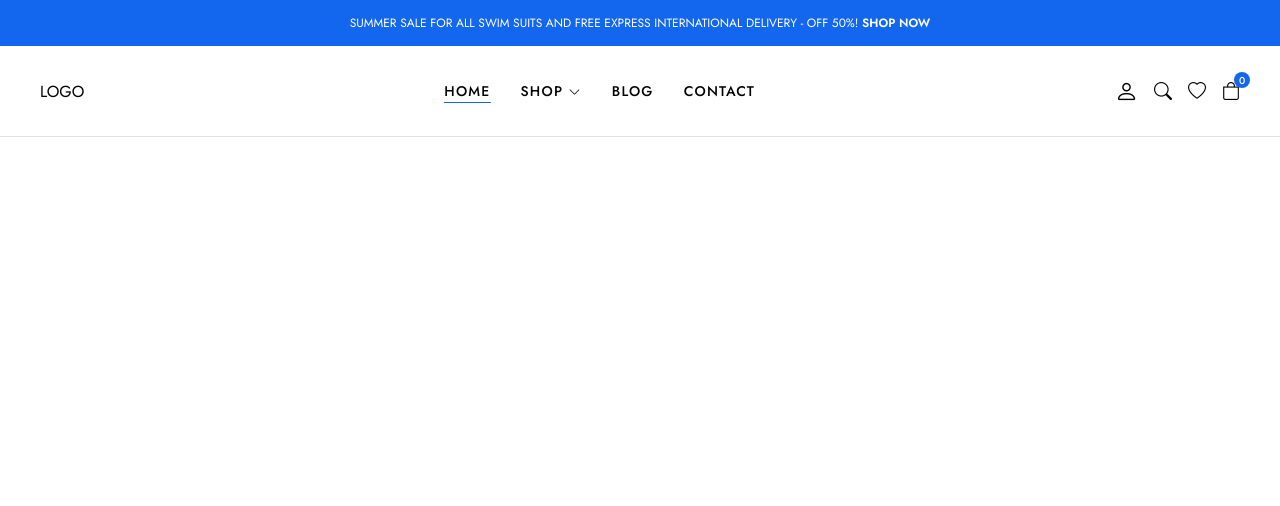
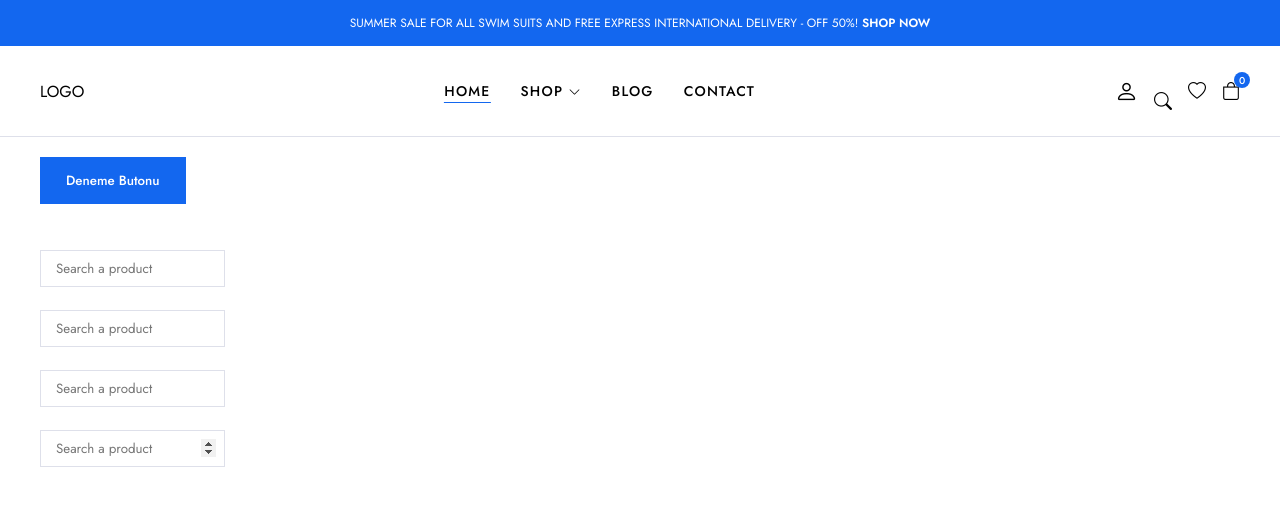
Before and after one commit to anlerdem/E-Commerce-CMS, a plain HTML site: page index.html in a window 1280 px wide. Drawn offline with nearby package versions, Linux system fonts and the light colour scheme.

Commit message:
button and input css

```diff
--- a/index.html
+++ b/index.html
@@ -161,6 +161,25 @@
             </div>
         </div>
     </header>
+
+    <div class="container">
+        <button class="btn btn-primary btn-lg">Deneme Butonu</button>
+        <br>
+        <br>
+        <br>
+        <input type="text" placeholder="Search a product">
+        <br>
+        <br>
+        <input type="password" placeholder="Search a product">
+        <br>
+        <br>
+        <input type="email" placeholder="Search a product">
+        <br>
+        <br>
+        <input type="number" placeholder="Search a product">
+    </div>
+    </div>
+
 </body>
 
 </html>
--- a/style.css
+++ b/style.css
@@ -36,6 +36,66 @@ p {
     margin: 0 auto;
 }
 
+.logo {
+    font-size: 24px;
+    font-weight: 500;
+    display: flex;
+}
+
+button {
+    margin-top: 20px;
+    cursor: pointer;
+    border: none;
+}
+
+.btn {
+    display: inline-block;
+    padding: 0 25px;
+    line-height: 40px;
+    font-weight: 500;
+    border: 1px solid black;
+    transition: .2s ease all;
+}
+
+.btn-sm {
+    line-height: 33px;
+}
+
+.btn-lg {
+    line-height: 45px;
+}
+
+.btn-primary {
+    background-color: #1367ef;
+    color: #fff;
+    border-color: #1367ef;
+}
+
+.btn-primary:hover {
+    background-color: #fff;
+    color: #1367ef;
+}
+
+input[type="text"],
+input[type="password"],
+input[type="email"],
+input[type="number"] {
+    outline: none;
+    border: 1px solid #dee0ea;
+    padding: 8px 8px 8px 15px;
+}
+
+input[type="text"]:focus,
+input[type="password"]:focus,
+input[type="email"]:focus,
+input[type="number"]:focus {
+    border-color: gray;
+}
+
+input[type="number"]::-webkit-inner-spin-button {
+    opacity: 1;
+}
+
 /*! base end  */
 
 /*! header start  */
@@ -68,12 +128,6 @@ header {
     display: flex;
     justify-content: space-between;
     align-items: center;
-}
-
-.header-left .logo {
-    font-size: 24px;
-    font-weight: 500;
-    display: flex;
 }
 
 .header-center .navigation .menu-list {
```
